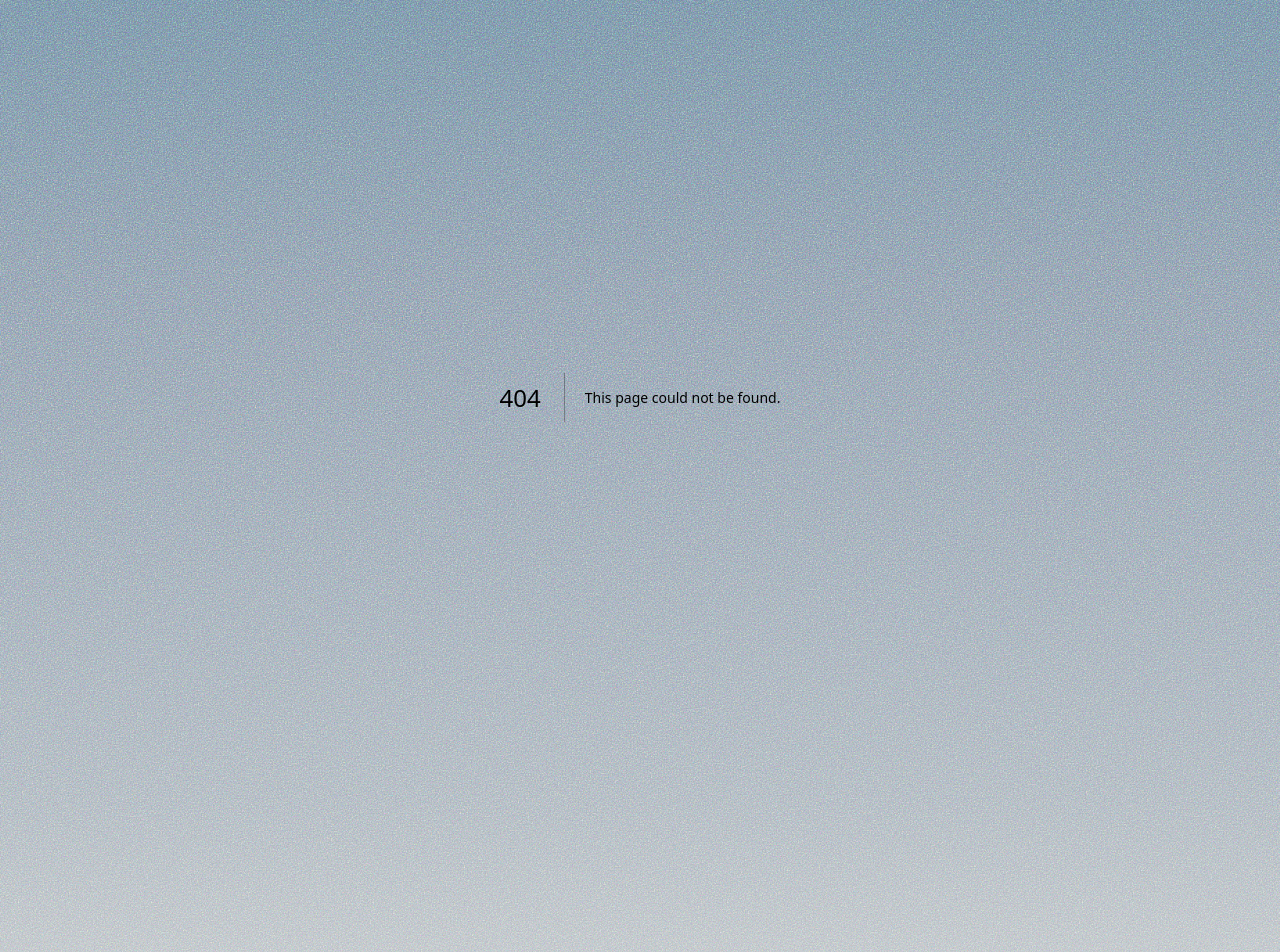
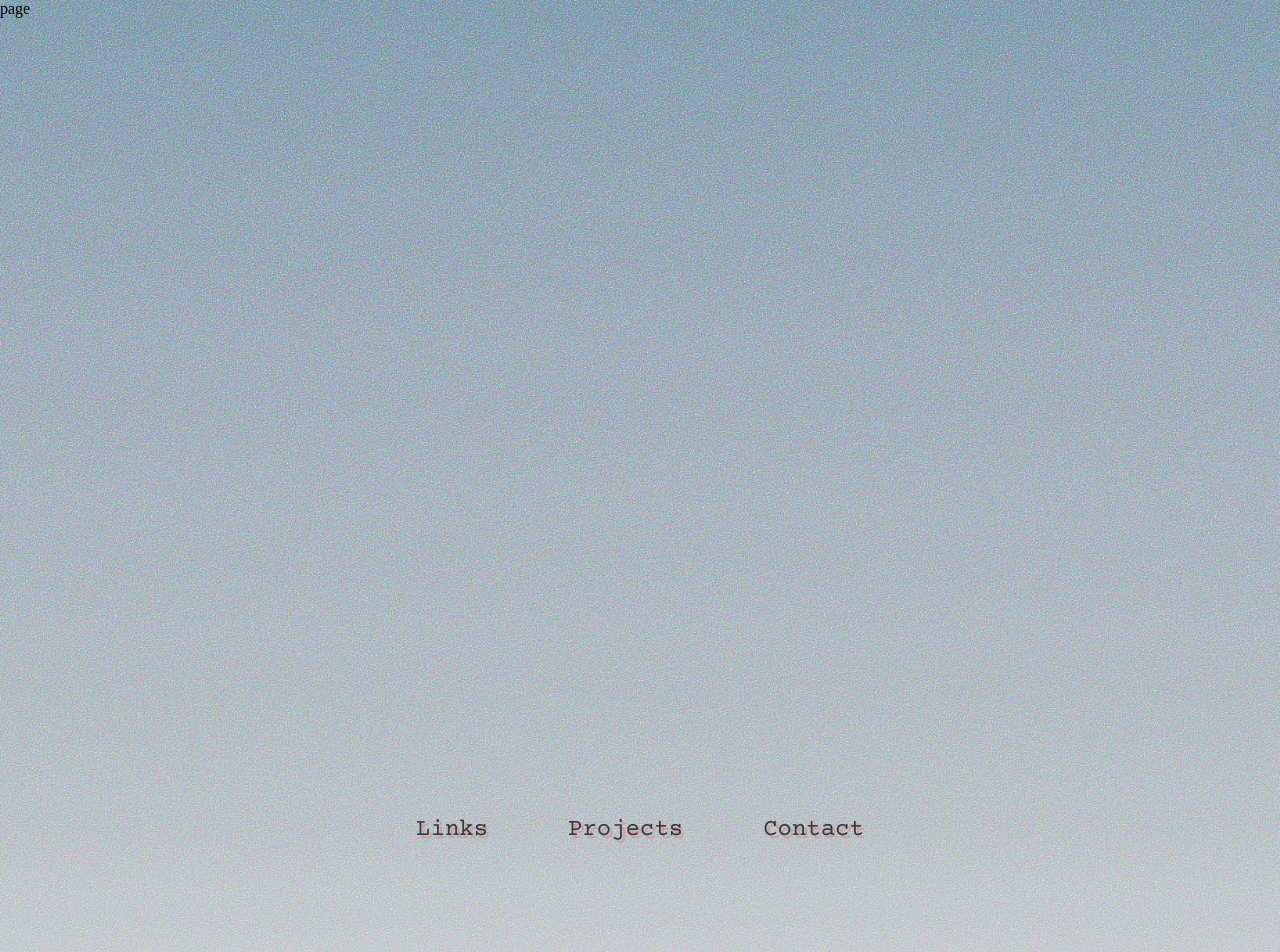
Before and after one commit to AdamCala/adam-net, a Next.js app: page /contact in a window 1280 px wide. Before the commit this address had no page. Shown: the top 952 px of the page. Built offline with nearby package versions, Linux system fonts and the light colour scheme.

Commit message:
navbar and subpages

```diff
--- /dev/null
+++ b/src/app/contact/page.tsx
@@ -0,0 +1,7 @@
+import React from "react";
+
+const page = () => {
+  return <div>page</div>;
+};
+
+export default page;
--- a/src/app/layout.tsx
+++ b/src/app/layout.tsx
@@ -1,4 +1,5 @@
 import Footer from "@/components/footer/footer";
+import Navbar from "@/components/navbar/navbar";
 import "@/styles/globals.scss";
 import type { Metadata } from "next";
 
@@ -19,6 +20,7 @@ export default function RootLayout({
       </head>
       <body>
         <div className="page">
+          <Navbar />
           <div className="background-gradient">{children}</div>
           <Footer />
         </div>
--- /dev/null
+++ b/src/components/navbar/navbar.tsx
@@ -0,0 +1,27 @@
+import React from "react";
+import Link from "next/link";
+import styles from "@/styles/components/navbar.module.scss";
+import { Courier_Prime } from "next/font/google";
+
+const courier_prime = Courier_Prime({
+  subsets: ["latin"],
+  weight: "400",
+});
+
+const navbar = () => {
+  return (
+    <div className={`${styles.navbarContainer} ${courier_prime.className}`}>
+      <Link className={`${styles.navbarLink}`} href={"/links"}>
+        <p>Links</p>
+      </Link>
+      <Link className={`${styles.navbarLink}`} href={"/projects"}>
+        <p>Projects</p>
+      </Link>
+      <Link className={`${styles.navbarLink}`} href={"/contact"}>
+        <p> Contact</p>
+      </Link>
+    </div>
+  );
+};
+
+export default navbar;
--- /dev/null
+++ b/src/styles/components/navbar.module.scss
@@ -0,0 +1,29 @@
+@import "../breakpoints.scss";
+
+.navbarContainer {
+  position: absolute;
+  top: 102vh;
+  width: 100%;
+  height: fit-content;
+  display: flex;
+  justify-content: center;
+  gap: 10vh;
+}
+
+.navbarLink {
+  color: rgba(56, 56, 58, 1);
+  text-shadow: 3px 3px 0px rgba(234, 118, 118, 0.5);
+  font-size: 3vh;
+  text-decoration: none;
+}
+
+// MOBILE
+@include media("<=600px") {
+  .navbarContainer {
+    top: 109vh;
+    gap: 5vh;
+  }
+  .navbarLink {
+    font-size: 2.4vh;
+  }
+}
--- a/src/styles/index.module.scss
+++ b/src/styles/index.module.scss
@@ -59,9 +59,6 @@
   filter: drop-shadow(2px 2px 2px rgba(234, 118, 118, 0.75));
 }
 
-.scrollButton:hover {
-  offset: 1px;
-}
 // MOBILE
 @include media("<=600px") {
   .flagAdam {
@@ -91,6 +88,7 @@
     left: 0;
     display: flex;
     justify-content: center;
+    bottom: 20vh;
   }
 }
 
```
Also changed, not shown: src/app/links/page.tsx (added, +7 -0 lines), src/app/projects/page.tsx (added, +7 -0 lines).
